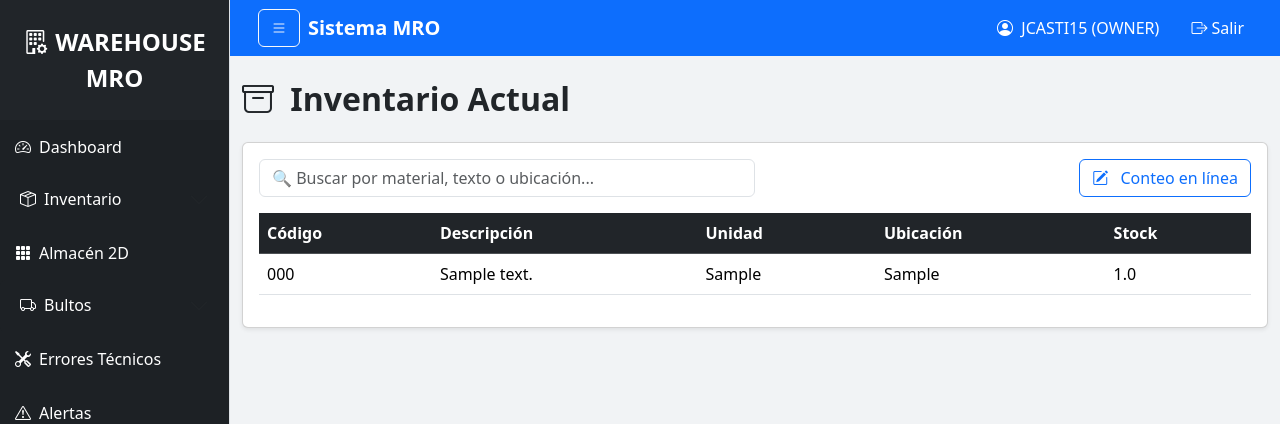
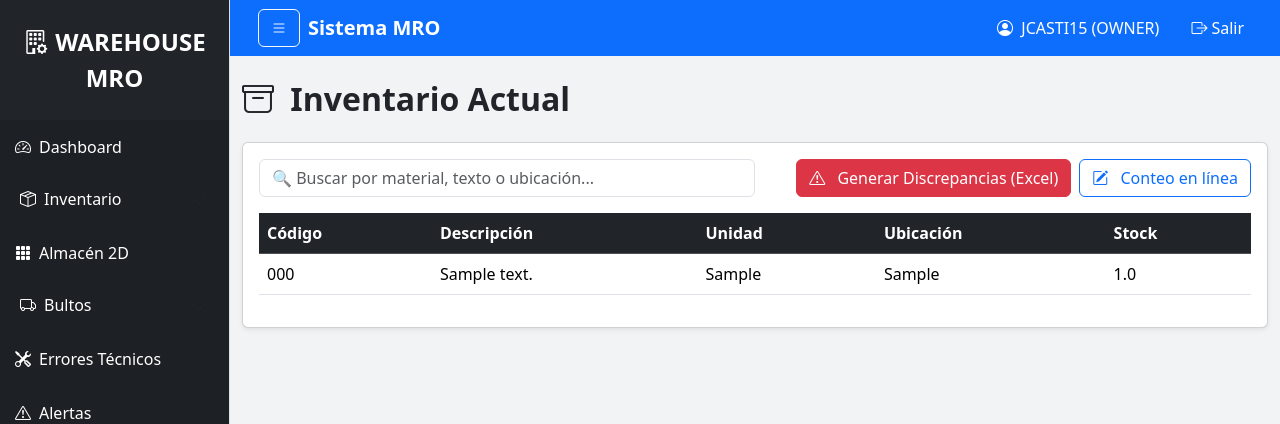
Before and after one commit to josecastillovelasquez23456-dot/warehouse_mro_3, a Flask app: page /inventory/list in a window 1280 px wide. Shown: the top 424 px of the page. Run offline with Flask 3, Linux system fonts and the light colour scheme; a user stored in the database is signed in; tables that the repository leaves empty hold one stand-in row (values such as "Sample post").

Commit message:
Update list.html

```diff
--- a/templates/inventory/list.html
+++ b/templates/inventory/list.html
@@ -12,12 +12,25 @@
         <input type="text" id="searchInput" class="form-control w-50"
                placeholder="🔍 Buscar por material, texto o ubicación...">
 
-        <a href="{{ url_for('inventory.count_inventory') }}"
-           class="btn btn-outline-primary">
-            <i class="bi bi-pencil-square me-2"></i> Conteo en línea
-        </a>
+        <div class="d-flex gap-2">
+
+            <!-- 🔥 BOTÓN DE DISCREPANCIAS (AGREGADO) -->
+            <a href="{{ url_for('inventory.discrepancies') }}"
+               class="btn btn-danger">
+                <i class="bi bi-exclamation-triangle me-2"></i>
+                Generar Discrepancias (Excel)
+            </a>
+
+            <!-- ✔ BOTÓN DE CONTEO EN LÍNEA -->
+            <a href="{{ url_for('inventory.count_inventory') }}"
+               class="btn btn-outline-primary">
+                <i class="bi bi-pencil-square me-2"></i> Conteo en línea
+            </a>
+
+        </div>
 
     </div>
+
 
     <div class="table-responsive">
         <table class="table table-hover" id="inventoryTable">
```
